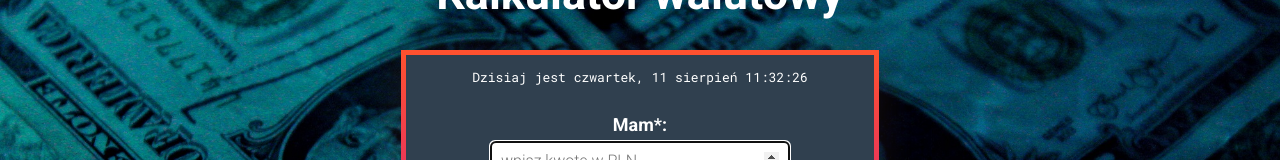
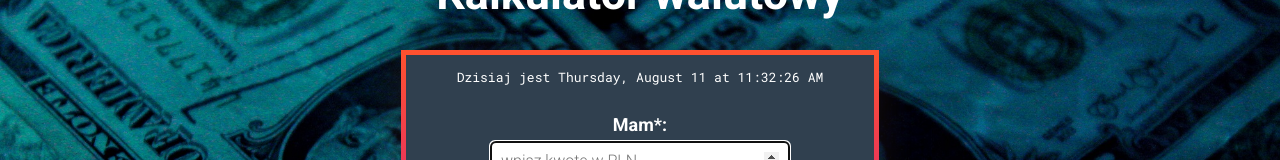
Before and after one commit to RadekJelen/currency-converter-React, a React (Create React App) app: page / in a window 1280 px wide. Shown: the part 176-336 px from the top of the page. Built offline with nearby package versions, Linux system fonts and the light colour scheme.

Commit message:
refactoring of component Clock

```diff
--- a/src/Form/Clock/index.js
+++ b/src/Form/Clock/index.js
@@ -5,26 +5,26 @@ const Clock = () => {
   const [currentDate, setCurrentDate] = useState(new Date());
 
   useEffect(() => {
-    setInterval(() => {
+    const intervalId = setInterval(() => {
       setCurrentDate(new Date());
     }, 1000);
+    return () => {
+      clearInterval(intervalId);
+    };
   }, []);
 
   return (
     <p className="clock">
       Dzisiaj jest
       {" "}
-      {currentDate.toLocaleString(
-        "pl-PL", { weekday: "long", day: "numeric", }
-      )}
-      &nbsp;
-      {currentDate.toLocaleString(
-        "pl-PL", { month: "long", }
-      )}
-      &nbsp;
-      {currentDate.toLocaleString(
-        "pl-PL", { hour: "numeric", minute: "numeric", second: "numeric" }
-      )}
+      {currentDate.toLocaleString( undefined, {
+      weekday: "long",
+      day: "numeric",
+      month: "long",
+      hour: "numeric",
+      minute: "numeric",
+      second: "numeric"
+    })}
     </p>
   );
 };
```
